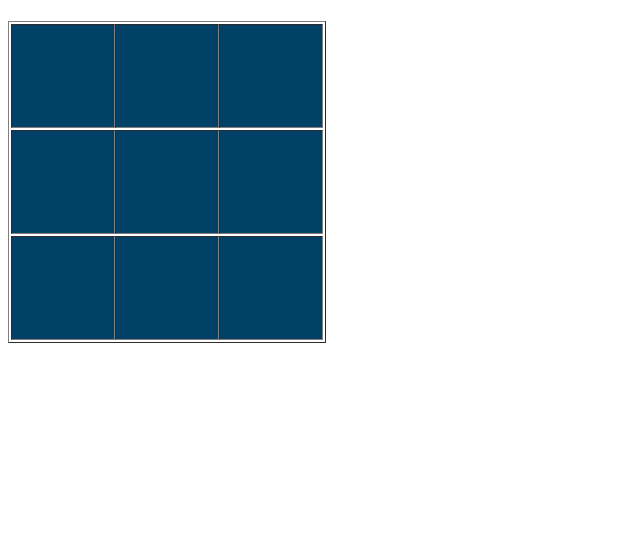
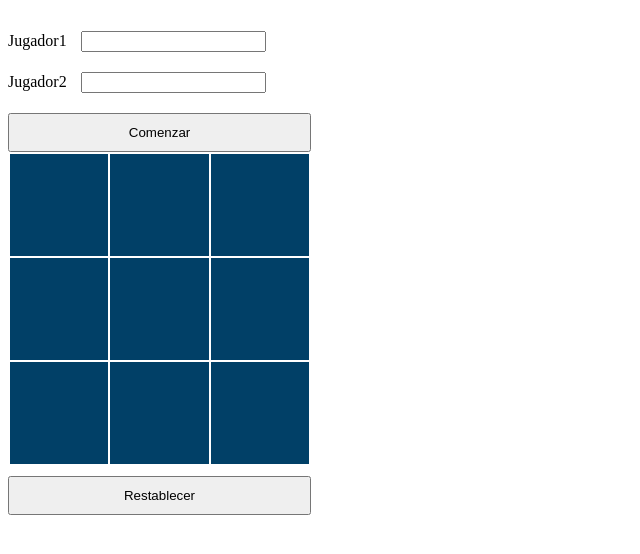
Before and after one commit to keni2002/TicTacToe, a plain HTML site: page index.html in a window 1280 px wide. Shown: the whole page, without its empty margins (0-640 px from the left). Drawn offline with Linux system fonts and the light colour scheme.

Commit message:
add: restart button

```diff
--- a/index.html
+++ b/index.html
@@ -11,8 +11,22 @@
 	<header>
 		<h1 id="message"></h1>
 	</header>
+
 	<div id="main">
-		<table border="1">
+		<div id="form">
+			<form>
+				<label for="player1">Jugador1</label>
+				<input id="player1" type="text"/>
+				<br>
+				<label for="player2">Jugador2</label>
+				<input id="player2" type="text"/>
+				<br>
+				<button id="start">Comenzar</button>
+			</form>
+		</div>
+		<div id="padre">
+			<table id="tabla">
+				<tbody>
 					<tr class="baldo">
 						<td class="tile" onclick="escribir(0,0)"></td>
 						<td class="tile"  onclick="escribir(0,1)"></td>
@@ -28,8 +42,15 @@
 						<td  class="tile" onclick="escribir(2,1)"></td>
 						<td class="tile"  onclick="escribir(2,2)"></td>
 					</tr>
+				</tbody>
+
 			</table>
+			<div id="hijo"></div>
 		</div>
+
+		<button id="restart" onclick="resetear()">Restablecer</button>
+	</div>
+
 <script src="index.js" type="text/javascript"></script>
 </body>
 </html>
--- a/index.js
+++ b/index.js
@@ -9,6 +9,7 @@ let yoGane = [false,0];
 let baldo = document.getElementsByClassName('baldo')
 let tiles = document.getElementsByClassName('tile')
 let message = document.getElementById('message')
+let rest = document.getElementById('restart')
 function escribir(x, y) {
 	if (baldo[x].children[y].innerHTML == "" && yoGane[0]==false) {
 		if (turn == 1) {
@@ -38,6 +39,7 @@ function test() {
 	if(yoGane[1]==9){
 		for(let i in tiles){
 			tiles[i].style='background-color: #ae0505';
+
 		}
 	}
 	if(val!== -1) {
@@ -45,6 +47,7 @@ function test() {
 		yoGane[0]=true
 		for(let i in tiles){
 			tiles[i].style='background-color: #008000';
+
 		}
 	}
 }
@@ -79,3 +82,19 @@ function finished(arr, size) {
 
 	return -1;
 }
+
+
+function resetear() {
+	for(let i in tiles){
+		tiles[i].innerHTML=""
+		yoGane = [false,0];
+		turn = 1
+		arr = [
+			[0, 0, 0],
+			[0, 0, 0],
+			[0, 0, 0]
+		]
+		tiles[i].style='background-color:  #014067';
+		message.innerHTML=""
+	}
+}
--- a/styles.css
+++ b/styles.css
@@ -5,15 +5,40 @@ td.tile {
     height: 100px;
     text-align: center;
     font-size: 80px;
-    display: inline-block;
     cursor: pointer;
     color: white;
-
-
-
 }
 #message {
     font-family: Arial, Helvetica, sans-serif;
     color:  #014067;
     font-weight: bolder;
 }
+#main{
+    width: 303px;
+}
+#restart {
+    padding: 10px;
+    margin-top: 10px;
+    width: 100%;
+
+
+}
+input {
+    margin: 10px;
+}
+#start{
+    padding: 10px;
+    margin-top: 10px;
+    width: 100%;
+}
+/* #form {
+    display: none;
+} */
+
+#padre {
+    position: relative;
+}
+#hijo {
+    position: absolute;
+    top: 0;
+}
```
Lines whose indentation alone changed are shown as unchanged.
